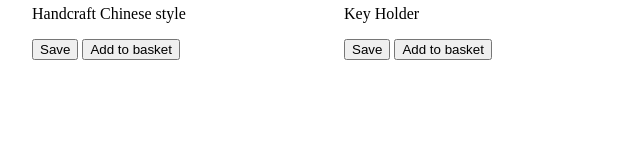
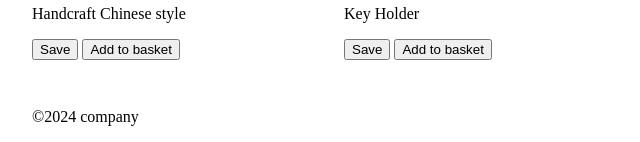
Before and after one commit to RobertTheDev/django-ecom, a Django app: page /products/ in a window 1280 px wide. Shown: the part 2142-2284 px from the top of the page, without its empty margins (0-640 px from the left). Before the commit the page ends 2202 px from the top, so only its background shows below. Run offline with Django 5.2, Linux system fonts and the light colour scheme.

Commit message:
feat: created and imported footer

```diff
--- /dev/null
+++ b/products/templates/layouts/footer.html
@@ -0,0 +1,3 @@
+<footer class="footer-container">
+  <p>©{% now "Y" %} company</p>
+</footer>
--- a/products/templates/products/index.html
+++ b/products/templates/products/index.html
@@ -43,5 +43,6 @@
       </li>
       {% endfor %}
     </ul>
+    {% include "layouts/footer.html" %}
   </body>
 </html>
```
